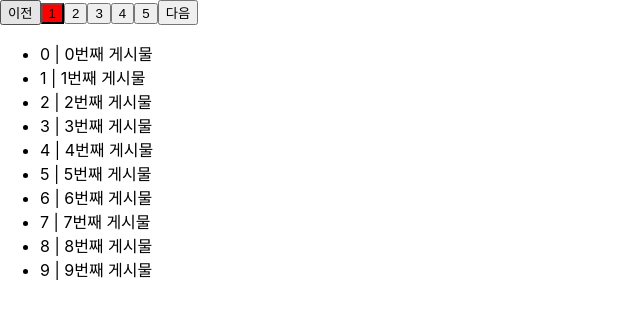
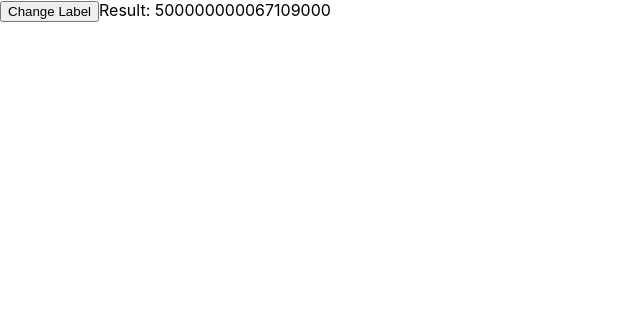
Before and after one commit to woou4578/CNU_SW_academy_practice, a React (Create React App) app in the folder Day19/swa-app/: page / in a window 1280 px wide. Shown: the top 318 px of the page, without its empty margins (0-640 px from the left). Built offline with nearby package versions, Linux system fonts and the light colour scheme.

Commit message:
Day19 컴포넌트 스타일링과 useMemo 학습

```diff
--- /dev/null
+++ b/Day19/swa-app/craco.config.js
@@ -0,0 +1,5 @@
+module.exports = {
+    babel: {
+        "presets": ["@emotion/babel-preset-css-prop"]
+    }
+}
--- a/Day19/swa-app/src/App.js
+++ b/Day19/swa-app/src/App.js
@@ -2,30 +2,52 @@
 // import './App.css';
 // import Logo from './components/Logo';
 // import Paragraph from './components/Paragraph';
-import { useState } from 'react';
-import Board from './components/Board';
-import Pagination from './components/Pagination';
+// import Board from './components/Board';
+// import Pagination from './components/Pagination';
 // import Counter from './components/Counter';
 // import { useRef } from "react";
 // import Input from "./components/Input";
 // import AutoCounter from "./components/AutoCounter";
+// import Box from './components/Box';
+import { useState } from "react";
+import ShowSum from "./components/ShowSum";
 
 function App() {
-	const [page, setPage] = useState(0);
-	const articles = new Array(100).fill().map((_, i) => ({
-		id: i,
-		title: `${i}번째 게시물`
-	}));
-
-	const limit = 10;
-	const offset = page * limit;
+	// useMemo는 최적화를 위해 필요하다.
+	// 1. 함수 컴포넌트는 자신의 상태가 변경될 때 리렌더링된다.
+	// 2. 부모 컴포넌트로 부터 받는 prop이 변경될 때 리렌더링된다.
+	// 3. 부모 컴포넌트의 상태각 변경되면 리렌더링된다.
+	// 만약 연산의 속도가 느린 컴포넌트라면?
+	const [label, setLabel] = useState("Result");
 
 	return <div>
-		<div>
-			<Pagination defaultPage={0} limit={limit} total={articles.length} onChange={setPage}/>
-			<Board articles={articles.slice(offset, offset+ limit)}/>
-		</div>
+		<button onClick={() => setLabel(label+ ":")}>Change Label</button>
+		<ShowSum label={label} n={1000000000}/>
 	</div>;
+	// 스타일링
+	// return (
+	// 	<div>
+	// 		<div css={{ width: 200, height: 100, backgroundColor: "black"}} />
+	// 		<Box bgColor={"red"}/>
+	// 	</div>
+	// );
+
+	// 페이지네이션
+	// const [page, setPage] = useState(0);
+	// const articles = new Array(100).fill().map((_, i) => ({
+	// 	id: i,
+	// 	title: `${i}번째 게시물`
+	// }));
+
+	// const limit = 10;
+	// const offset = page * limit;
+
+	// return <div>
+	// 	<div>
+	// 		<Pagination defaultPage={0} limit={limit} total={articles.length} onChange={setPage}/>
+	// 		<Board articles={articles.slice(offset, offset+ limit)}/>
+	// 	</div>
+	// </div>;
 
 	// useRef는
 	// 1. DOM에 직접 접근할 때 사용한다.
--- /dev/null
+++ b/Day19/swa-app/src/components/Box/index.js
@@ -0,0 +1,12 @@
+// const Box = ({bgColor}) => {
+//     return <div className="box" style={{backgroundColor: bgColor}}/>;
+// };
+import styled from "@emotion/styled"
+
+const Box = styled.div`
+    width: 100px;
+    height: 100px;
+    background-color: cyan;
+`
+
+export default Box;
--- /dev/null
+++ b/Day19/swa-app/src/components/ShowSum.js
@@ -0,0 +1,23 @@
+import { useMemo } from "react";
+
+function sum(n) {
+    console.log('Start');
+    let result = 0;
+    for(let i = 1; i <= n; i++) {
+        result += i;
+    }
+    console.log("Finished");
+    return result;
+}
+
+const ShowSum = ({label, n}) => {
+    // const result = sum(n);
+    const result = useMemo(() => sum(n), [n]);
+    return (
+        <span>
+            {label}: {result}
+        </span>
+    );
+}
+
+export default ShowSum;
```
Also changed, not shown: Day19/swa-app/package.json (+10 -4 lines), 1 other file (tests, documents, lock files or other folders).
